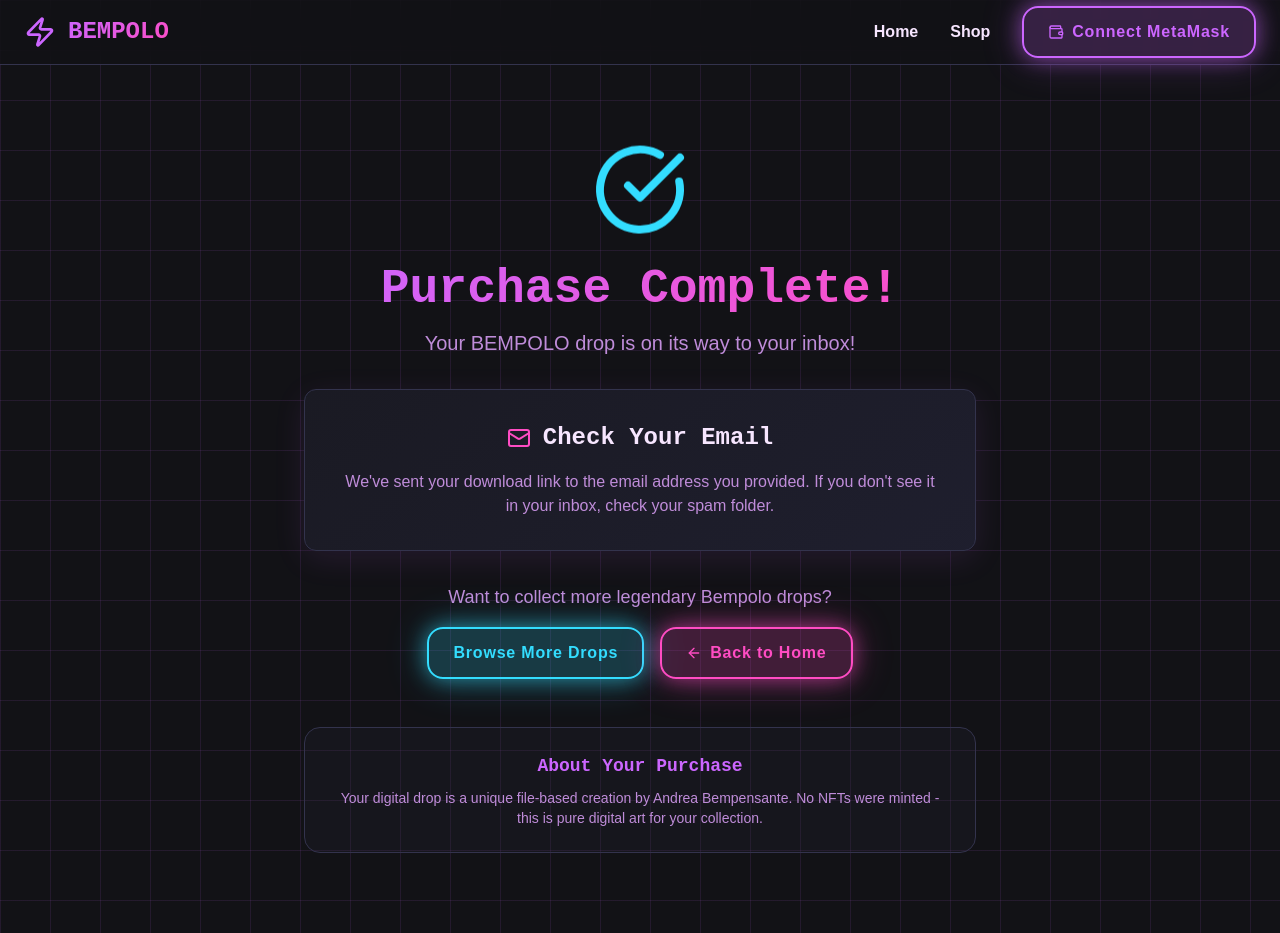
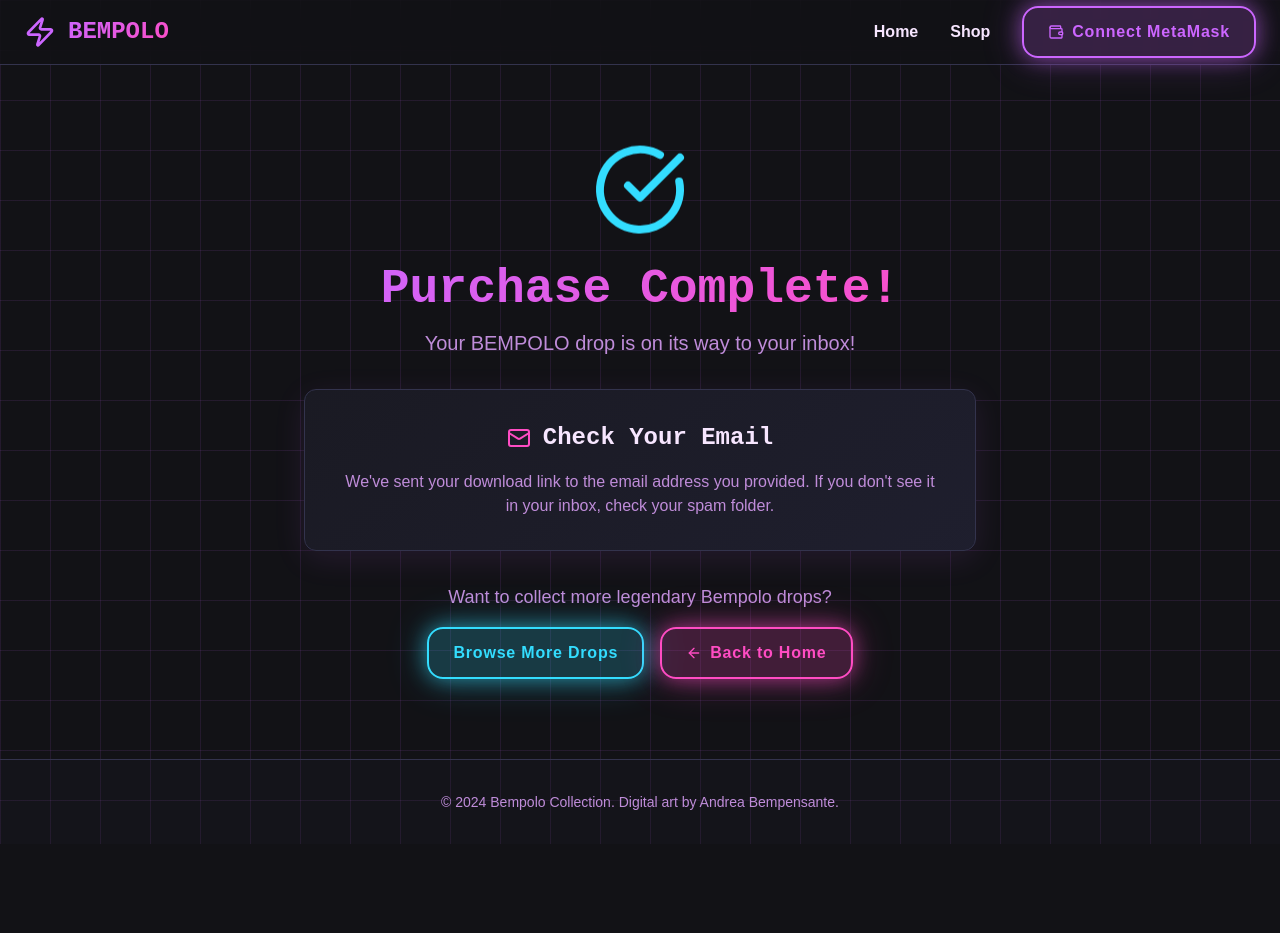
Before and after one commit to JackScampi/b-drops, a React (Vite) app: page /thankyou in a window 1280 px wide. After the commit the page ends 844 px from the top, so only its background shows below. Built offline with nearby package versions, Linux system fonts and the light colour scheme.

Commit message:
Remove block and add footer
Remove the specified block from the Thank You page and add the footer component.

```diff
--- a/src/pages/ThankYou.tsx
+++ b/src/pages/ThankYou.tsx
@@ -55,17 +55,18 @@ const ThankYou = () => {
             </div>
           </div>
 
-          <div className="mt-12 p-6 bg-muted/20 rounded-lg border border-border">
-            <h3 className="font-orbitron font-bold text-lg mb-2 text-primary">
-              About Your Purchase
-            </h3>
+        </div>
+      </div>
+
+      <footer className="bg-muted/10 border-t border-border">
+        <div className="container mx-auto px-6 py-8">
+          <div className="text-center">
             <p className="text-sm text-muted-foreground">
-              Your digital drop is a unique file-based creation by Andrea Bempensante.
-              No NFTs were minted - this is pure digital art for your collection.
+              © 2024 Bempolo Collection. Digital art by Andrea Bempensante.
             </p>
           </div>
         </div>
-      </div>
+      </footer>
     </div>
   );
 };
```
